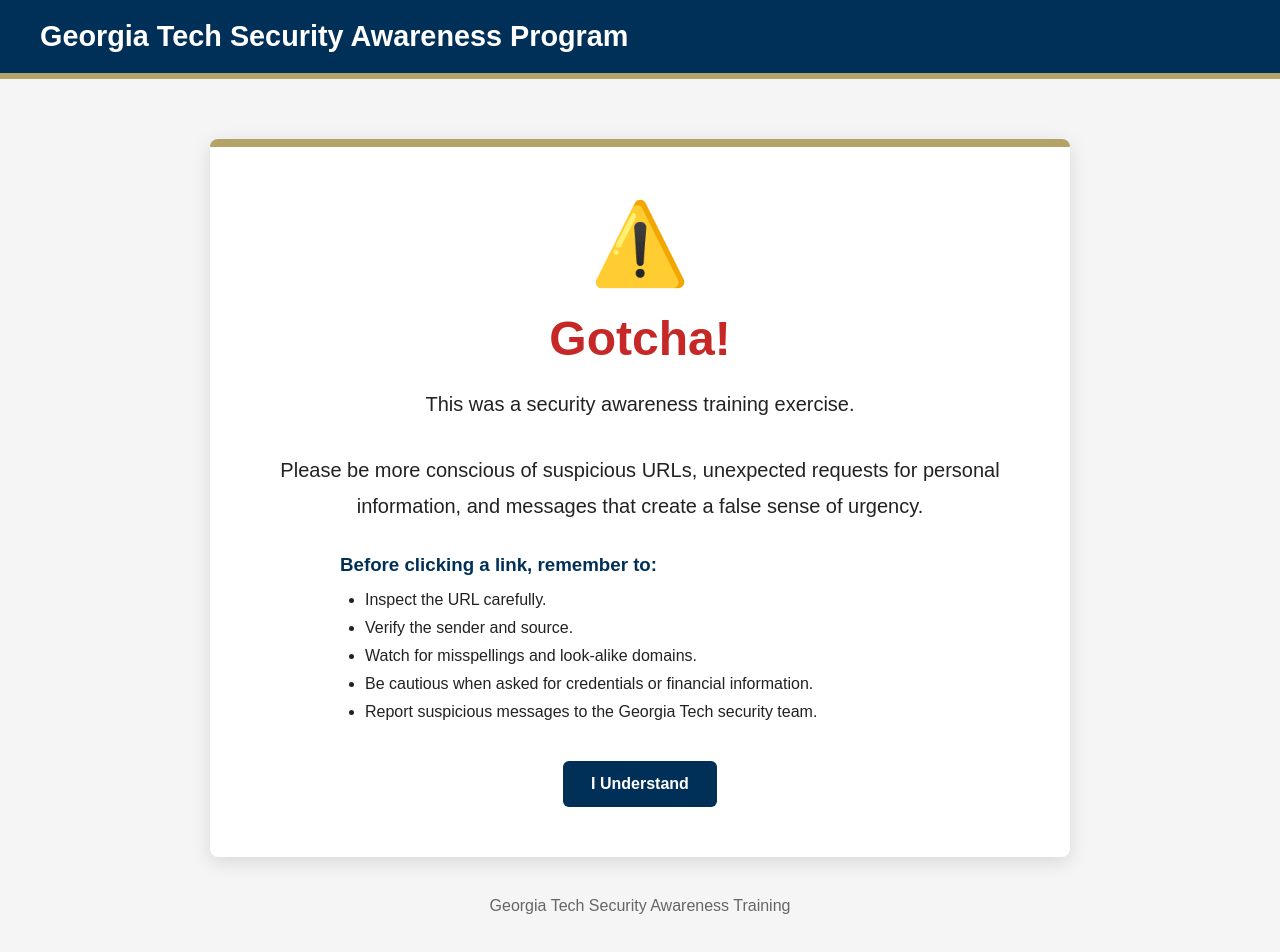
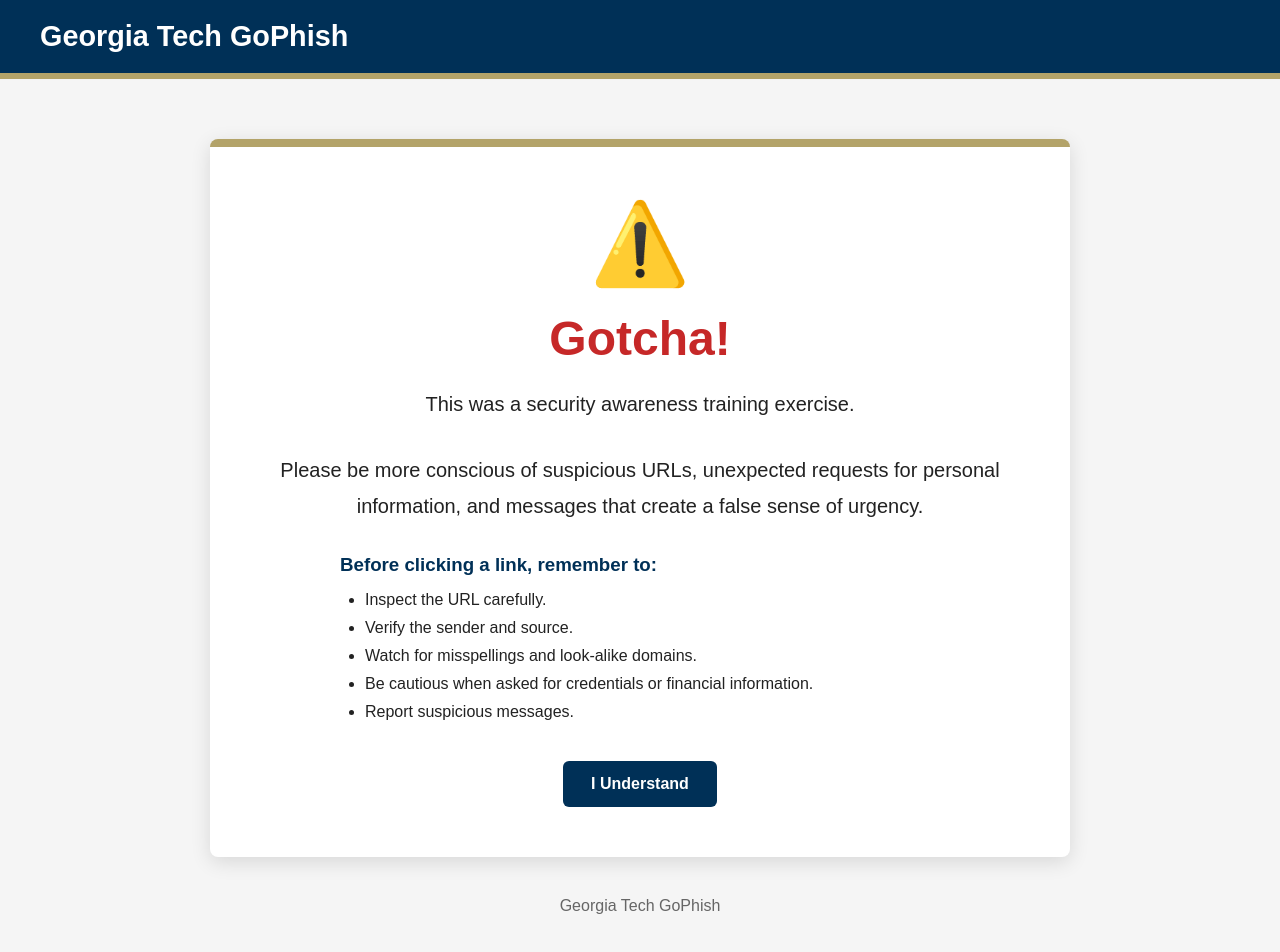
Before and after one commit to aallisonnguyen/gotcha-page, a plain HTML site: page index.html in a window 1280 px wide. Drawn offline with Linux system fonts and the light colour scheme.

Commit message:
Update security awareness landing page to GoPHish

```diff
--- a/index.html
+++ b/index.html
@@ -3,7 +3,7 @@
 <head>
     <meta charset="UTF-8">
     <meta name="viewport" content="width=device-width, initial-scale=1.0">
-    <title>Georgia Tech Security Awareness Training</title>
+    <title>Georgia Tech GoPhish</title>
 
     <style>
         :root {
@@ -112,7 +112,7 @@
 <body>
 
     <header class="header">
-        <h1>Georgia Tech Security Awareness Program</h1>
+        <h1>Georgia Tech GoPhish</h1>
     </header>
 
     <main class="main">
@@ -140,7 +140,7 @@
                     <li>Verify the sender and source.</li>
                     <li>Watch for misspellings and look-alike domains.</li>
                     <li>Be cautious when asked for credentials or financial information.</li>
-                    <li>Report suspicious messages to the Georgia Tech security team.</li>
+                    <li>Report suspicious messages.</li>
                 </ul>
             </div>
 
@@ -149,7 +149,7 @@
         </div>
 
         <div class="footer">
-            Georgia Tech Security Awareness Training
+            Georgia Tech GoPhish
         </div>
     </main>
 
```
